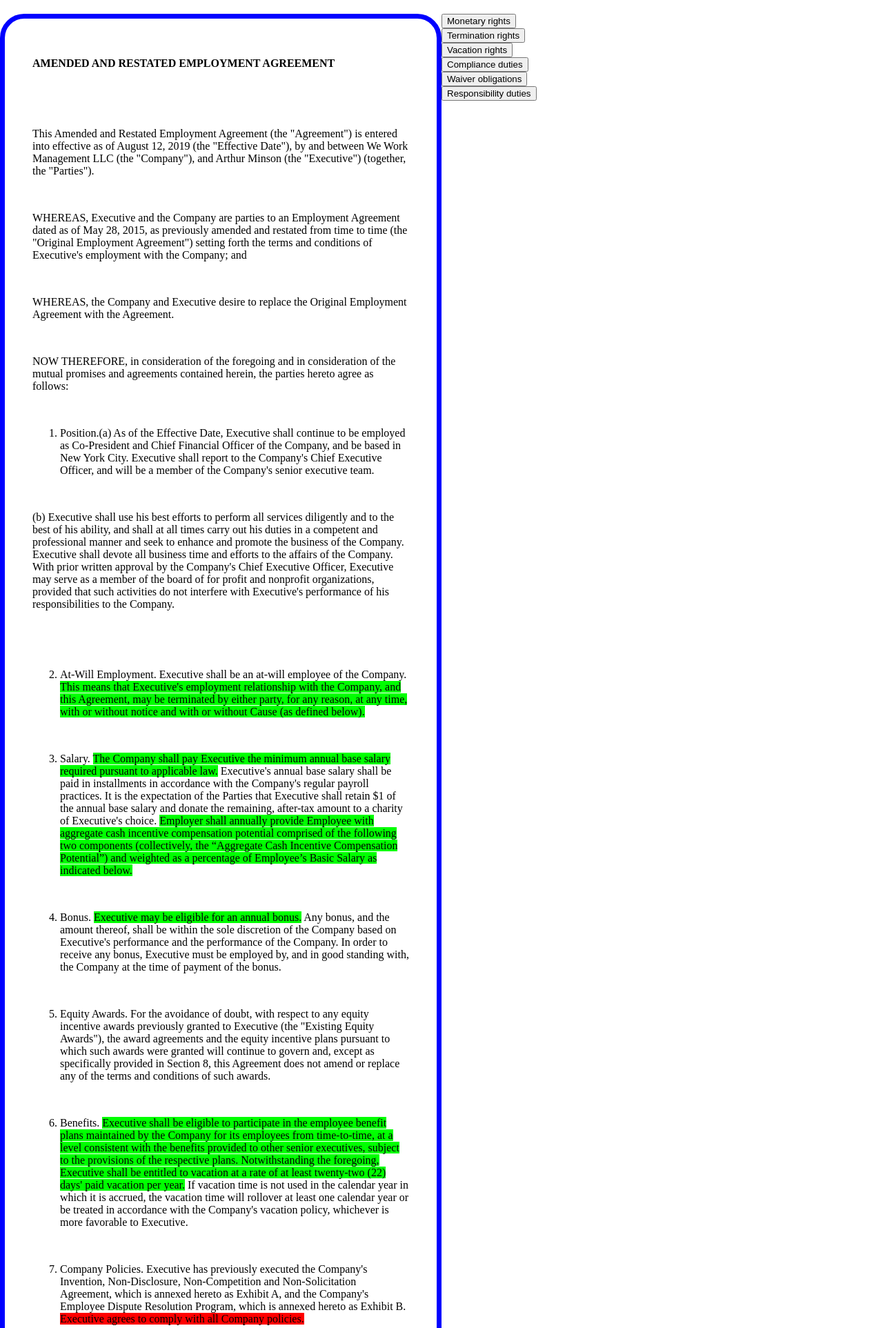
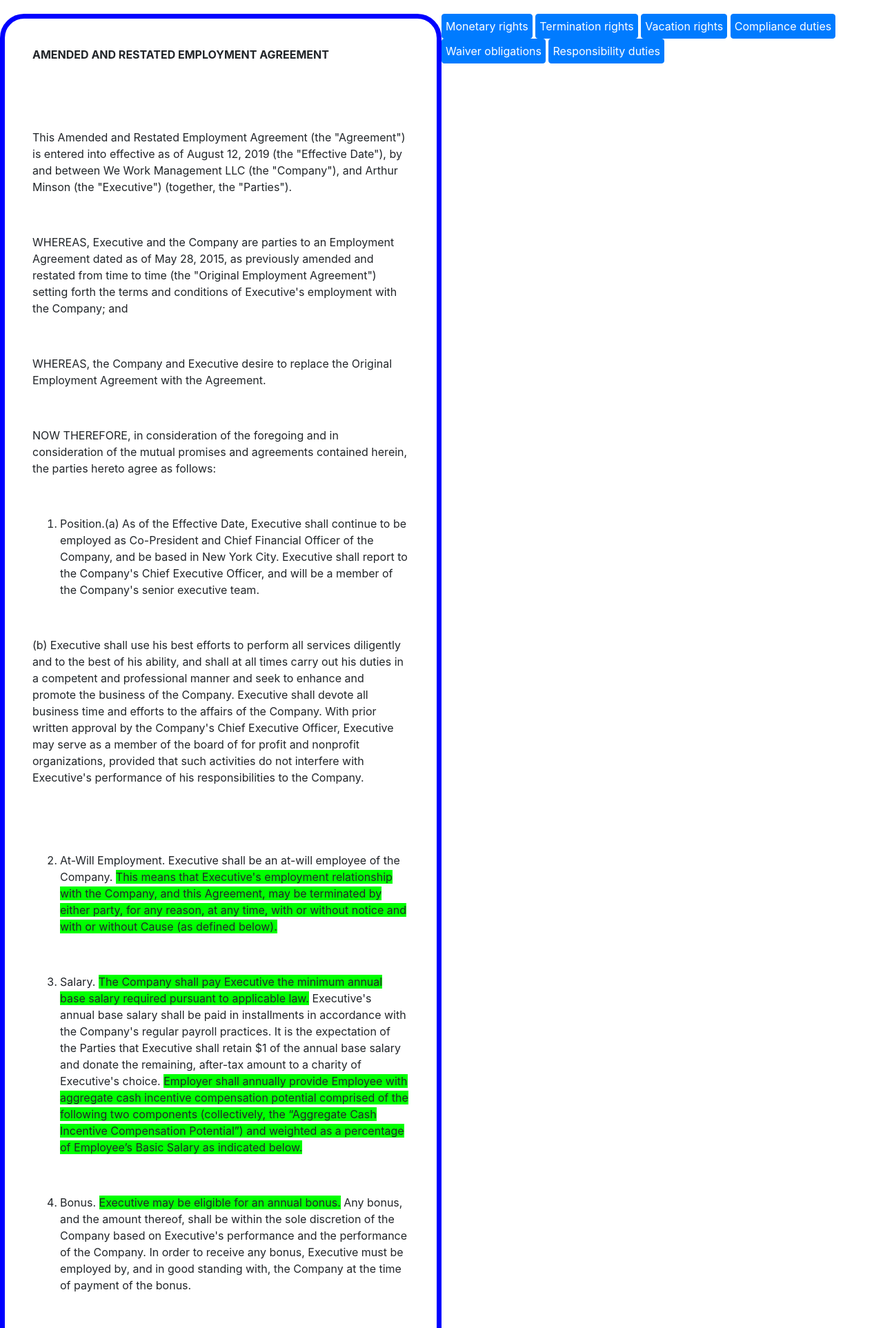
Before and after one commit to varikakasandor/HackZurich2021, a Flask app: a page that uses static/style.css in a window 1280 px wide. Shown: the top 1925 px of the page at 69% size. Run offline with Flask 2, Linux system fonts and the light colour scheme; some libraries are stand-ins or nearby versions.

Commit message:
analysis page fully edited

```diff
--- a/static/application.html
+++ b/static/application.html
@@ -26,7 +26,7 @@
     <body>
         <header id="main-header">
             <h1 id="website-name">
-                VirtualLawyer
+                91/3
             </h1>
         </header>
         <br>
--- a/static/hardcoded_analysis.html
+++ b/static/hardcoded_analysis.html
@@ -3,13 +3,24 @@
     <head>
         <meta charset="utf-8" />
         <meta name="viewport" content="width=device-width, initial-scale=1" />
+        <link
+            rel="stylesheet"
+            href="https://stackpath.bootstrapcdn.com/bootstrap/4.4.1/css/bootstrap.min.css"
+            integrity="sha384-Vkoo8x4CGsO3+Hhxv8T/Q5PaXtkKtu6ug5TOeNV6gBiFeWPGFN9MuhOf23Q9Ifjh"
+            crossorigin="anonymous"
+        />
+        <link
+            rel="stylesheet"
+            href="https://stackpath.bootstrapcdn.com/font-awesome/4.7.0/css/font-awesome.min.css"
+            crossorigin="anonymous"
+        />
         <link rel="stylesheet" type= "text/css" href="/static/style.css">
-        <title>VirtualLawyer</title>
+        <title>91/3</title>
     </head>
     <body>
 
         <div class="split left">
-            <div id="contract-format">
+            <div class="contract-format">
                 <p><strong>AMENDED AND RESTATED EMPLOYMENT AGREEMENT</strong></p>
                 <p>&nbsp;</p>
                 <p>&nbsp;</p>
@@ -137,65 +148,93 @@
         </div>
 
         <div class="split right">
-            <button onclick="showMonetaryRights()">Monetary rights</button>
-            <br>
-            <button onclick="showTerminationRights()">Termination rights</button>
-            <br>
-            <button onclick="showVacationRights()">Vacation rights</button>
-            <br>
-            <button onclick="showComplianceDuties()">Compliance duties</button>
-            <br>
-            <button onclick="showWaiverObligations()">Waiver obligations</button>
-            <br>
-            <button onclick="showResponsibilityDuties()">Responsibility duties</button>
+            <button id="button1" class="btn btn-primary" onclick="showMonetaryRights()">Monetary rights</button>
+
+            <button id="button2" class="btn btn-primary" onclick="showTerminationRights()">Termination rights</button>
+
+            <button id="button3" class="btn btn-primary" onclick="showVacationRights()">Vacation rights</button>
+
+            <button id="button4" class="btn btn-primary" onclick="showComplianceDuties()">Compliance duties</button>
+
+            <button id="button5" class="btn btn-primary" onclick="showWaiverObligations()">Waiver obligations</button>
+
+            <button id="button6" class="btn btn-primary" onclick="showResponsibilityDuties()">Responsibility duties</button>
             <br><br><br>
 
             <div id="filtered"></div>
             <script>
                 function showMonetaryRights() {
                     var related_parts=`
+                        <div class="contract-format">
                             <p>The Company shall pay Executive the minimum annual base salary required pursuant to applicable law.</p>
                             <br>
                             <p>Executive may be eligible for an annual bonus.</p>
                             <br>
                             <p>All authorized and approved work performed in excess of forty (40) hours in any one week shall be considered as overtime and shall be paid at the overtime rate of one and one-half times the employee’s straight time rate of pay.</p>
+                        </div>
                         `;
                     document.getElementById("filtered").innerHTML = related_parts;
                 }
                 function showTerminationRights() {
                     var related_parts=`
+                        <div class="contract-format">
                             <p>This means that Executive's employment relationship with the Company, and this Agreement, may be terminated by either party, for any reason, at any time, with or without notice and with or without Cause (as defined below).</p>
+                        </div>
                         `;
                     document.getElementById("filtered").innerHTML = related_parts;
                 }
                 function showVacationRights() {
                     var related_parts=`
+                        <div class="contract-format">
                             <p>Notwithstanding the foregoing, Executive shall be entitled to vacation at a rate of at least twenty-two (22) days' paid vacation per year.</p>
+                        </div>
                         `;
                     document.getElementById("filtered").innerHTML = related_parts;
                 }
                 function showComplianceDuties() {
                     var related_parts=`
+                        <div class="contract-format">
                             <p>Executive agrees to comply with all Company policies.</p>
                             <br>
                             <p>Executive (or Executive's estate, if applicable) must execute and return the Separation Agreement on or before the date specified by the Company, which will in no event be later than 52 days after the date of Separation (the "Release Deadline").</p>
+                        </div>
                         `;
                     document.getElementById("filtered").innerHTML = related_parts;
                 }
                 function showWaiverObligations() {
                     var related_parts=`
+                        <div class="contract-format">
                             <p>If overtime operations however are required in the judgment of Employer as a result of delays caused by the Employee, then the Employee agrees to perform overtime operations for no additional compensation.</p>
+                        </div>
                         `;
                     document.getElementById("filtered").innerHTML = related_parts;
                 }
                 function showResponsibilityDuties() {
                     var related_parts=`
+                        <div class="contract-format">
                             <p>Executive shall be solely responsible for the payment of any taxes and penalties incurred under Section 409A of the Code.</p>
+                        </div>
                         `;
                     document.getElementById("filtered").innerHTML = related_parts;
                 }
             </script>
         </div>
 
+        <script
+            src="https://code.jquery.com/jquery-3.2.1.slim.min.js"
+            integrity="sha384-KJ3o2DKtIkvYIK3UENzmM7KCkRr/rE9/Qpg6aAZGJwFDMVNA/GpGFF93hXpG5KkN"
+            crossorigin="anonymous"
+        ></script>
+        <script
+            src="https://cdnjs.cloudflare.com/ajax/libs/popper.js/1.12.9/umd/popper.min.js"
+            integrity="sha384-ApNbgh9B+Y1QKtv3Rn7W3mgPxhU9K/ScQsAP7hUibX39j7fakFPskvXusvfa0b4Q"
+            crossorigin="anonymous"
+        ></script>
+        <script
+            src="https://maxcdn.bootstrapcdn.com/bootstrap/4.0.0/js/bootstrap.min.js"
+            integrity="sha384-JZR6Spejh4U02d8jOt6vLEHfe/JQGiRRSQQxSfFWpi1MquVdAyjUar5+76PVCmYl"
+            crossorigin="anonymous"
+        ></script>
+
     </body>
 </html>
--- a/static/style.css
+++ b/static/style.css
@@ -44,7 +44,13 @@
     border-radius: 25px;
 }
 
-#contract-format{
+#button1, #button2, #button3, #button4, #button5, #button6{
+    display: inline-block;
+    /*margin-right: 5px;*/
+    padding:5px;
+ }
+
+.contract-format{
     border-radius: 35px;
     padding: 40px;
     border-color: blue;
```
Lines whose indentation alone changed are shown as unchanged.
